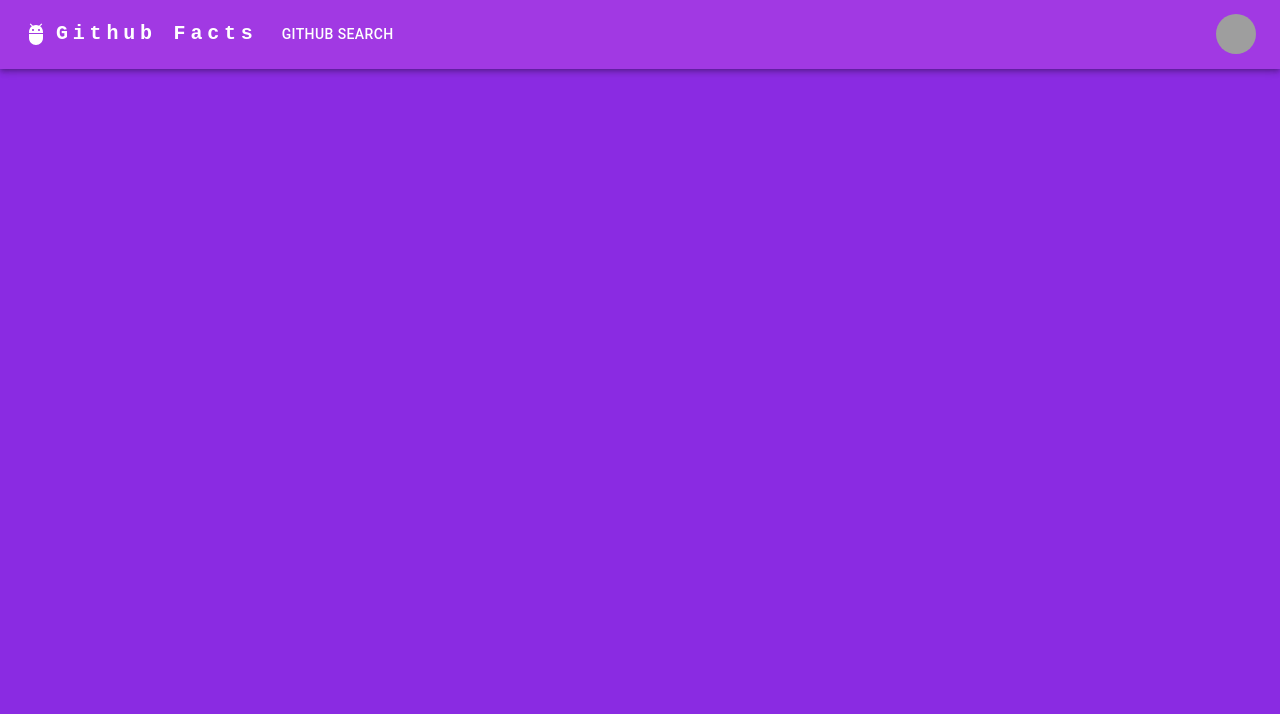
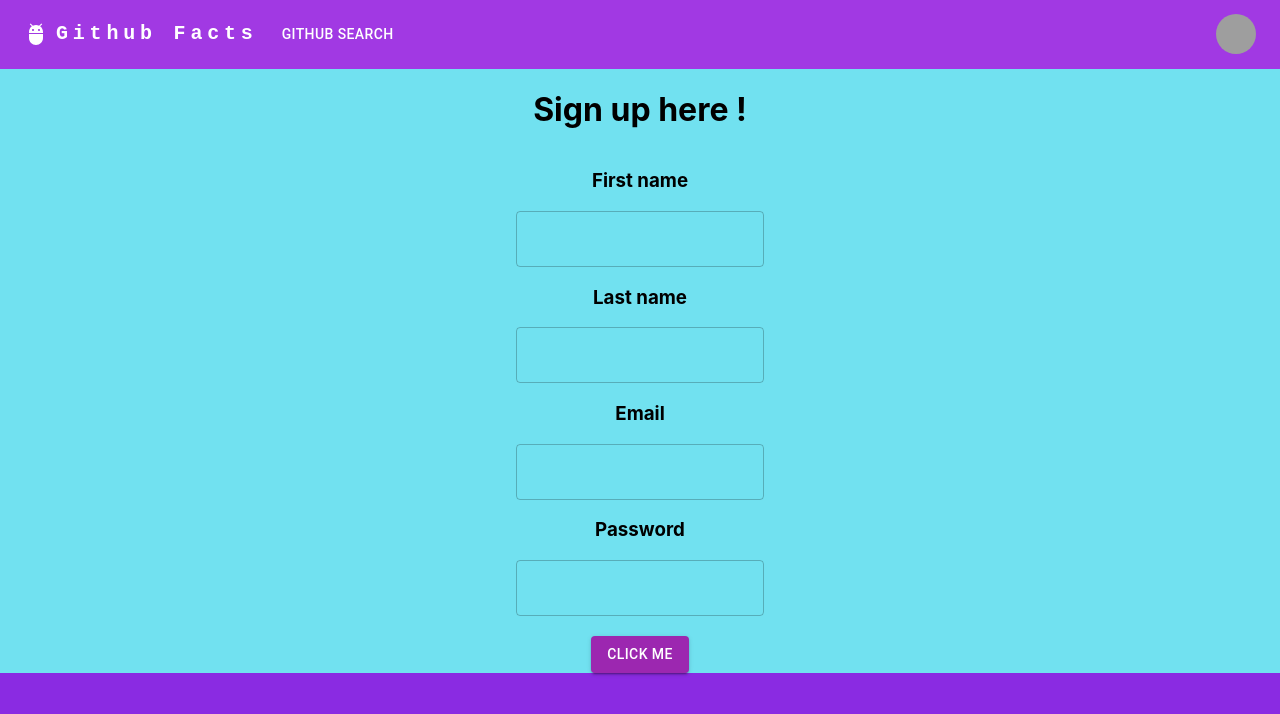
Before and after one commit to gjstirling/GitHub-App, a React (Create React App) app in the folder client/: page /register in a window 1280 px wide. Shown: the top 714 px of the page. Built offline with nearby package versions, Linux system fonts and the light colour scheme; grey boxes are pictures that could not be loaded.

Commit message:
Adding login/registration pages

```diff
--- a/client/src/components/AppRouter.jsx
+++ b/client/src/components/AppRouter.jsx
@@ -1,10 +1,11 @@
 import { BrowserRouter as Router, Route, Routes } from "react-router-dom";
-import Guess from "../pages/Search";
+import Search from "../pages/Search";
 import Home from "../pages/Home";
 import NavBar from "./NavBar";
 import Login from "../pages/Login";
 import ProtectedRoute from "./ProtectedRoute";
 import UserCheck from "./UserCheck";
+import Register from "../pages/Register";
 
 export function AppRouter() {
 
@@ -29,10 +30,16 @@ export function AppRouter() {
             }
           ></Route>
           <Route
+            path="/register"
+            element={
+                <Register />
+            }
+          ></Route>
+          <Route
             path="/search"
             element={
               <ProtectedRoute>
-                <Guess />
+                <Search />
               </ProtectedRoute>
             }
           ></Route>
--- /dev/null
+++ b/client/src/components/form/Form.jsx
@@ -0,0 +1,10 @@
+import style from './Form.module.css'
+
+const Form = ({children}) => {
+
+   return (
+       <form className={style.form}>{ children }</form>
+   )
+}
+
+export default Form;
--- /dev/null
+++ b/client/src/components/form/Form.module.css
@@ -0,0 +1,6 @@
+.form {
+    background-color: rgb(113, 225, 240);
+    display:flex;
+    flex-direction: column;
+    align-items: center;
+}
--- a/client/src/pages/Login.jsx
+++ b/client/src/pages/Login.jsx
@@ -1,9 +1,21 @@
+import { Button, TextField } from "@mui/material";
+import Form from '../components/form/Form'
+
 const Login = () => {
 
     return (
       <div className="landing">
-        <h1> Login Page </h1>
-
+      <Form>
+    <h1> Login </h1>
+      <h3>Email</h3>
+      <TextField label="" variant="outlined" />
+      <h3>Password</h3>
+      <TextField label="" variant="outlined" />
+      <br></br>
+      <Button variant="contained" type="submit" color="secondary">
+        Login
+      </Button>
+    </Form>
       </div>
     );
   };
--- /dev/null
+++ b/client/src/pages/Register.jsx
@@ -0,0 +1,26 @@
+import { Button, TextField } from "@mui/material";
+import Form from '../components/form/Form'
+
+const Register = () => {
+  return (
+    <div className="registration">
+    <Form>
+    <h1> Sign up here !</h1>
+      <h3>First name</h3>
+      <TextField label="" variant="outlined" />
+      <h3>Last name</h3>
+      <TextField label="" variant="outlined" />
+      <h3>Email </h3>
+      <TextField label="" variant="outlined" />
+      <h3>Password</h3>
+      <TextField label="" variant="outlined" />
+      <br></br>
+      <Button variant="contained" type="submit" color="secondary">
+        Click me
+      </Button>
+    </Form>
+    </div>
+  );
+};
+
+export default Register;
```
Also changed, not shown: 2 other files (tests, documents, lock files or other folders).
